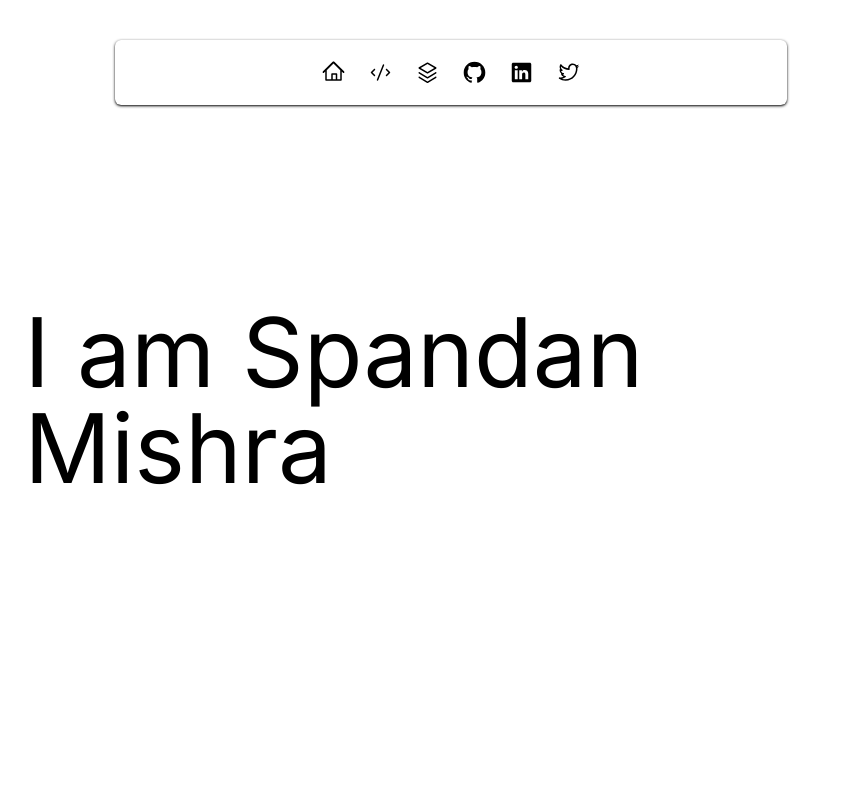
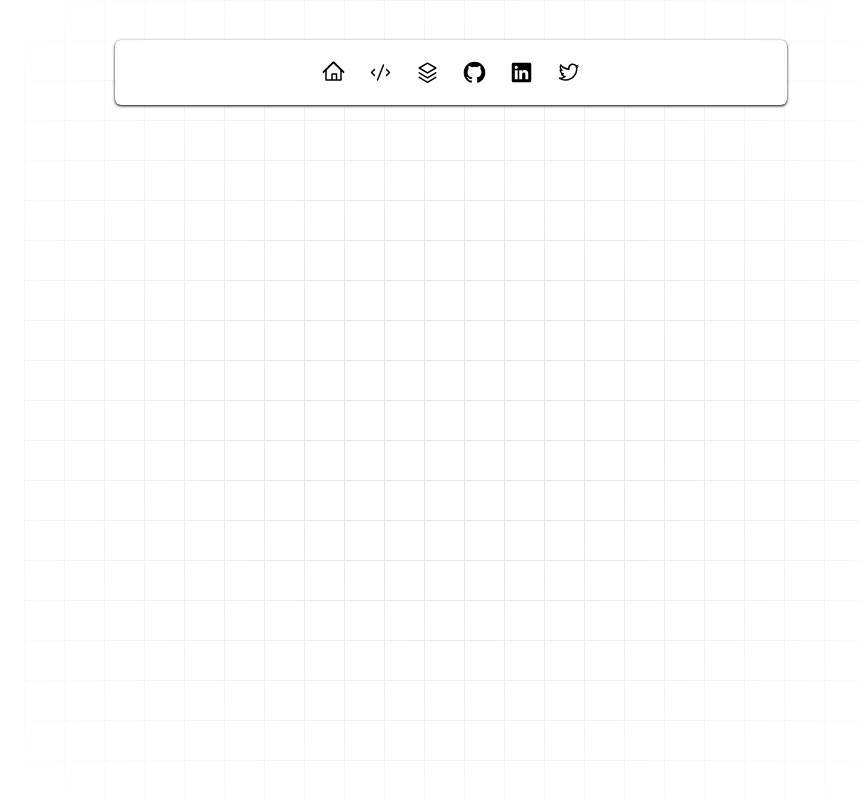
Before and after one commit to Spandan-Mishra/portfolio, a Next.js app: page / in a window 1280 px wide. Shown: the top 800 px of the page, without its empty margins (189-1050 px from the left). Built offline with nearby package versions, Linux system fonts and the light colour scheme.

Commit message:
update: hero section bg gridlines

```diff
--- a/src/components/Hero.tsx
+++ b/src/components/Hero.tsx
@@ -1,5 +1,6 @@
 "use client";
 
+import { cn } from "@/lib/utils";
 import gsap from "gsap";
 import { SplitText } from "gsap/SplitText";
 import { useEffect, useRef } from "react";
@@ -30,9 +31,20 @@
     }, []);
 
     return (
-        <div ref={heroRef} className="text-8xl flex min-h-screen items-center justify-center">
-            I am Spandan Mishra
-        </div>
+        <div className="relative flex h-[50rem] w-full items-center justify-center bg-white dark:bg-black">
+      <div
+        className={cn(
+          "absolute inset-0",
+          "[background-size:40px_40px]",
+          "[background-image:linear-gradient(to_right,#e4e4e7_1px,transparent_1px),linear-gradient(to_bottom,#e4e4e7_1px,transparent_1px)]",
+          "dark:[background-image:linear-gradient(to_right,#262626_1px,transparent_1px),linear-gradient(to_bottom,#262626_1px,transparent_1px)]",
+        )}
+      />
+      <div className="pointer-events-none absolute inset-0 flex items-center justify-center bg-white [mask-image:radial-gradient(ellipse_at_center,transparent_20%,black)] dark:bg-black"></div>
+      <p ref={heroRef} className="relative z-20 bg-gradient-to-b from-primary to-gray-500 bg-clip-text py-8 text-4xl font-bold text-transparent sm:text-8xl">
+        I am Spandan Mishra
+      </p>
+    </div>
     );
 };
 
```
